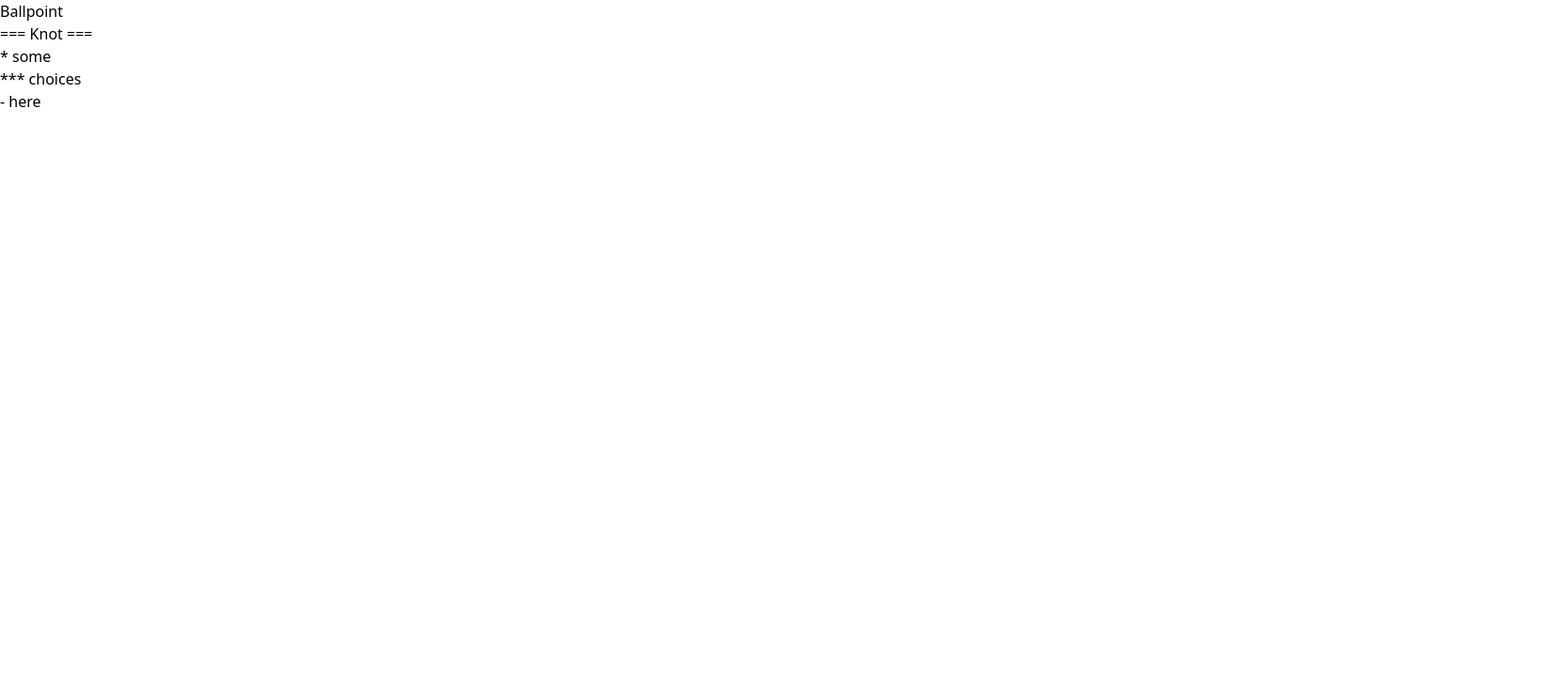
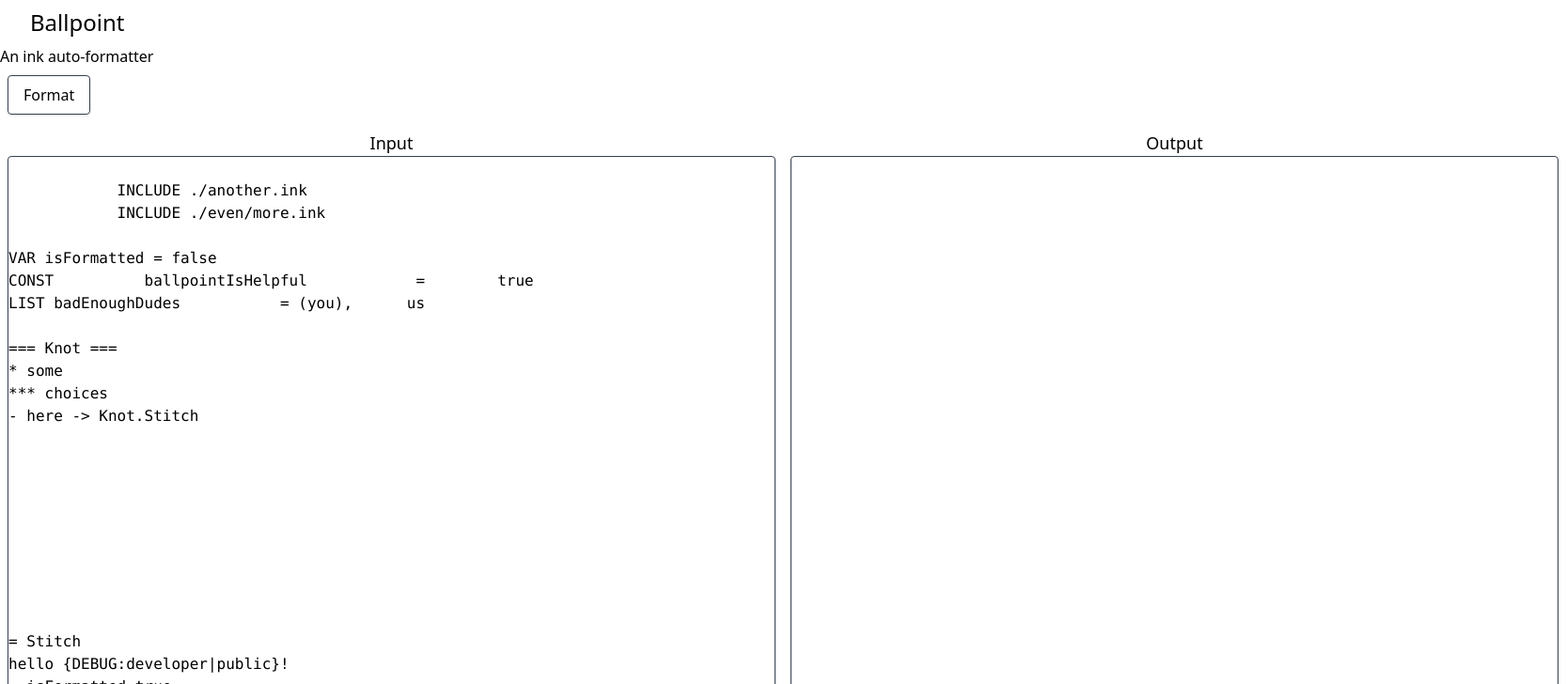
Before and after one commit to little-bonsai/ballpoint, a website: page public/index.html in a window 1280 px wide. Shown: the top 728 px of the page at 94% size, 1666 px wide, since content can reach past the window. Drawn offline with nearby package versions, Linux system fonts and the light colour scheme.

Commit message:
feat: flesh out web app example

```diff
--- a/public/index.html
+++ b/public/index.html
@@ -1,21 +1,75 @@
 <html>
 	<head>
-
-<script defer data-domain="littlebonsai.co.uk" src="https://plausible.io/js/script.js"></script>
-  <script src="https://cdn.tailwindcss.com"></script>
+<script defer data-domain="ballpoint.littlebonsai.co.uk" src="https://plausible.io/js/script.js"></script>
+		<script src="https://cdn.tailwindcss.com"></script>
 	</head>
 	<body>
-		<h1>Ballpoint</h1>
+		<h1 class="px-8 py-2 text-2xl">Ballpoint</h1>
+		<div>An <a href="https://www.inklestudios.com/ink/">ink</a> auto-formatter</div>
 
-		<textarea id="input" rows="80" cols="80">
+		<button
+			class="border border-gray-700 rounded shadow hover:shadow-xl transition-all px-4 py-2 m-2"
+			id="submit"
+		>
+			Format
+		</button>
+		<div class="flex">
+			<div class="p-2 flex-col items-stretch">
+				<h2 class="text-lg text-center">Input</h2>
+				<textarea
+					id="input"
+					rows="40"
+					cols="80"
+					class="border border-gray-700 rounded shadow font-mono"
+				>
+
+			INCLUDE ./another.ink
+			INCLUDE ./even/more.ink
+
+VAR isFormatted = false
+CONST          ballpointIsHelpful            =        true
+LIST badEnoughDudes           = (you),      us
+
 === Knot ===
 * some
 *** choices
-- here
-		</textarea>
-		<textarea id="output" rows="80" cols="80"></textarea>
+- here -> Knot.Stitch
 
-		<button id="submit">submit</button>
+
+
+
+
+
+
+
+
+= Stitch
+hello {DEBUG:developer|public}!
+~ isFormatted=true
+
+ === function alter(ref x, y)
+ 	~ x = x + y
+	~ return x
+
+{Answer:
+	- 0 : nothing
+				- 42 : deep thought
+- else : I don't know
+	}
+
+		</textarea
+				>
+			</div>
+			<div class="p-2 flex-col items-stretch">
+				<h2 class="text-lg text-center">Output</h2>
+				<textarea
+					id="output"
+					rows="40"
+					cols="80"
+					class="border border-gray-700 rounded shadow font-mono"
+				></textarea>
+			</div>
+		</div>
 
 		<script>
 			document.querySelector("#submit").addEventListener("click", () => {
@@ -27,12 +81,10 @@
 							return response.json();
 						}
 					})
-					.then(({out}) => {
+					.then(({ out }) => {
 						document.querySelector("#output").value = out;
 					});
 			});
 		</script>
-
-
 	</body>
 </html>
```
Also changed, not shown: README.md, 1 other file.
